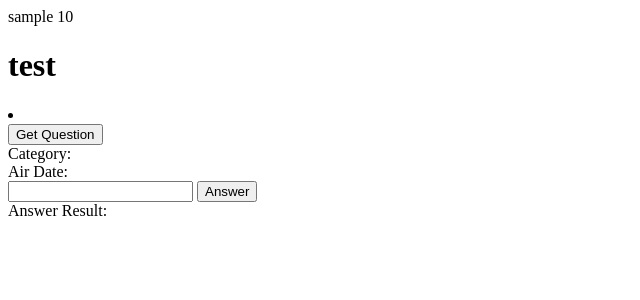
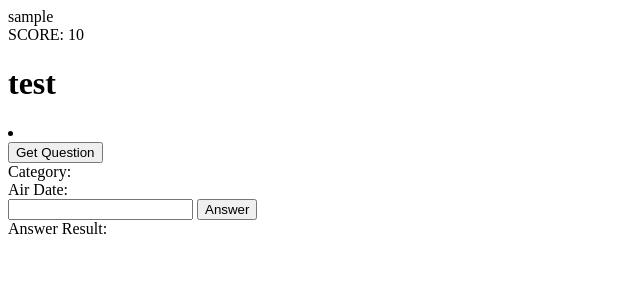
Before and after one commit to BertrandHustle/trebekbot, a Django app: page /game/play in a window 1280 px wide. Shown: the top 300 px of the page, without its empty margins (0-640 px from the left). Run offline with Django 3.2, Linux system fonts and the light colour scheme; a user stored in the database is signed in; tables that the repository leaves empty hold one stand-in row (values such as "Sample post"); parts of the project's set-up code (start-up, migrations or seed data) failed here and were passed over; some libraries are stand-ins or nearby versions.

Commit message:
in progress: updating score value in template

```diff
--- a/game/templates/game/play.html
+++ b/game/templates/game/play.html
@@ -11,8 +11,14 @@
     {% endblock %}
 </head>
 
+{% load pass_score from game_filters %}
 {% block content %}
-    <div>{{ user }} {{ player.score }}</div>
+    <div>{{ user }}</div>
+    <div>
+        {% with score=player.score|pass_score %}
+            SCORE: {{ score }}
+        {% endwith %}
+    </div>
     <div class="widget">
       <h1 class="questionTimer">test</h1>
       <li>{{ question_json|json_script:"question_json" }}</li>
--- /dev/null
+++ b/game/templatetags/game_filters.py
@@ -0,0 +1,10 @@
+from django import template
+from django.template.defaultfilters import stringfilter
+
+register = template.Library()
+
+
+@register.filter
+@stringfilter
+def pass_score(score):
+    return score
--- a/game/views/game_views.py
+++ b/game/views/game_views.py
@@ -1,7 +1,9 @@
+from django.contrib.auth.decorators import login_required
+from django.http import HttpResponse, JsonResponse
 from django.shortcuts import render
-from django.http import HttpResponse, JsonResponse
-from django.contrib.auth.decorators import login_required
-from game.models import Question
+
+
+from game.models import Question, Player
 
 from random import randint
 
@@ -23,7 +25,8 @@ def play(request):
 
 def judge_answer(request):
     if request.method == 'POST':
-        player = request.user.player
+        player = Player.objects.get(user=request.user)
+        print(player.score)
         given_answer = request.POST.get('givenAnswer')
         correct_answer = request.POST.get('correctAnswer')
         question_value = int(request.POST.get('questionValue'))
@@ -35,10 +38,12 @@ def judge_answer(request):
             answer_result['text'] = 'That is correct. The answer is ' + given_answer
             answer_result['result'] = True
             player.score += question_value
+            player.save()
         elif not answer_is_correct:
             answer_result['text'] = 'Sorry, that is incorrect.'
             answer_result['result'] = False
             player.score -= question_value
+            player.save()
         return JsonResponse(answer_result)
 
 
```
